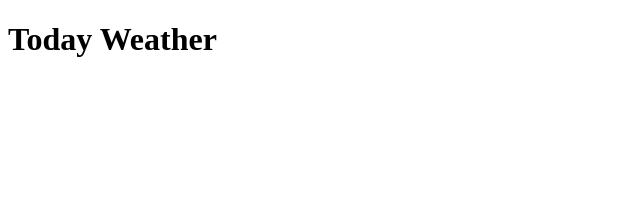
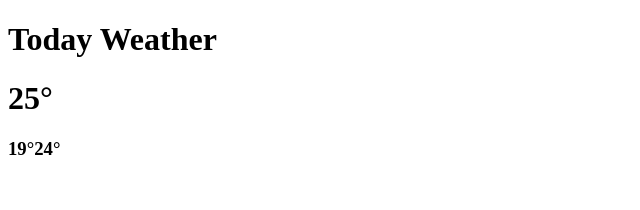
Before and after one commit to Baredu2/React_weather-app, a React (Create React App) app: page / in a window 1280 px wide. Shown: the top 210 px of the page, without its empty margins (0-640 px from the left). Built offline with nearby package versions, Linux system fonts and the light colour scheme; some icons are missing.

Commit message:
next commit

```diff
--- a/package.json
+++ b/package.json
@@ -9,7 +9,7 @@
     "react": "^16.13.1",
     "react-dom": "^16.13.1",
     "react-scripts": "3.4.1",
-    "weathericons": "^2.1.0"
+    "weather-icons-lite": "^1.3.1"
   },
   "scripts": {
     "start": "react-scripts start",
--- a/src/App.js
+++ b/src/App.js
@@ -1,7 +1,6 @@
 import React from 'react'
-import 'weathericons/css/weather-icons.min.css'
+import 'weather-icons-lite/css/weather-icons-lite.css'
 import Todayinfo from'./components/Todayinfo'
-
 class App extends React.Component{
   render(){
     return (
--- a/src/components/Todayinfo.js
+++ b/src/components/Todayinfo.js
@@ -2,12 +2,26 @@ import React from 'react'
 const Todayinfo = () => {
     return(
         <div className="container">
-            <div className="cards">
+            <div>
                 <h1>Today Weather</h1>
-                <i className="wi wi-day-sunny display-1000"/>
+                <i className="wi-10x wi wi-darksky-clear-day"/>
+                <h1>25&deg;</h1>
+                {minmaxTemp(19,24)}
+                <h4>
+
+                </h4>
             </div>
         </div>
     )
 }
 
+
+function minmaxTemp(min,max){
+    return(
+        <h3>
+            <span>{min}&deg;</span>
+            <span>{max}&deg;</span>
+        </h3>
+    )
+}
 export default Todayinfo;
```
Also changed, not shown: 1 other file (tests, documents, lock files or other folders).
